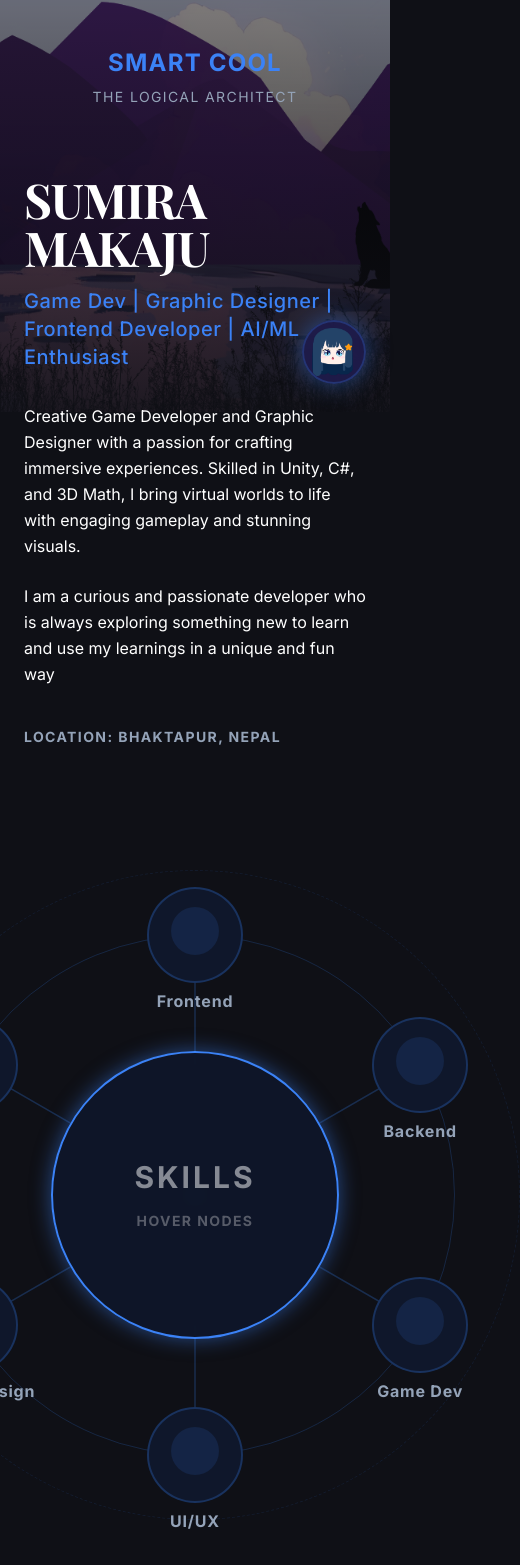
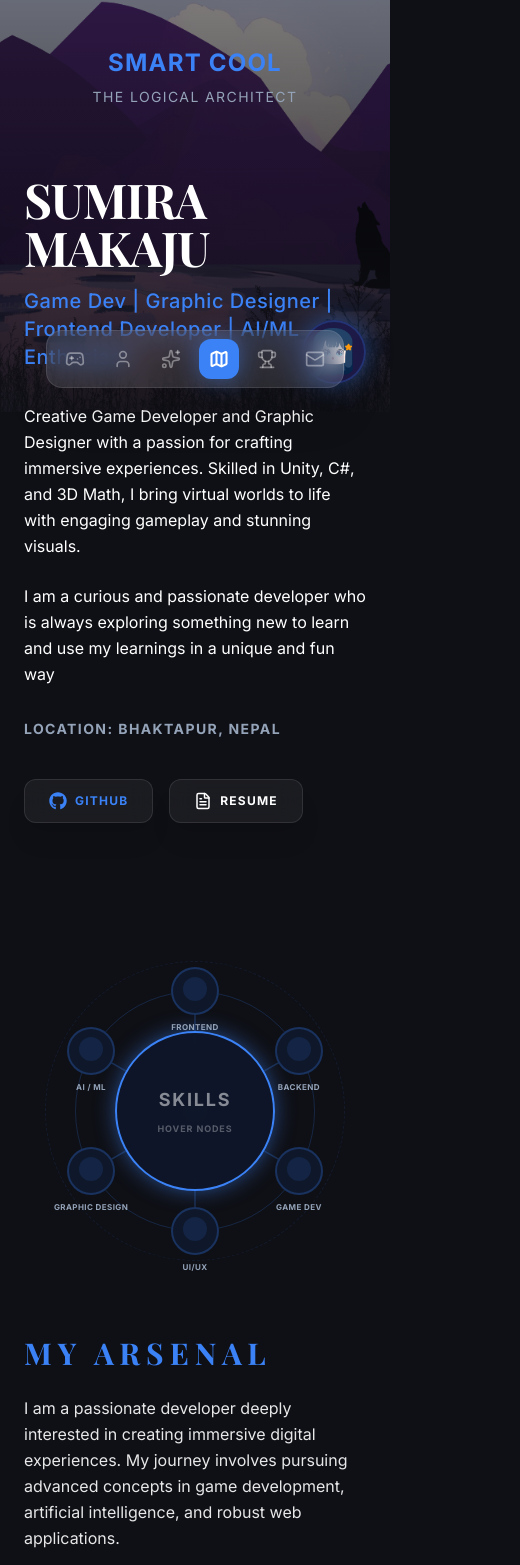
Before and after one commit to SumiraMakaju/portfolio, a Next.js app in the folder gamified-portfolio/: page / in a window 390 px wide. Shown: the part 432-1997 px from the top of the page, 520 px wide, since content can reach past the window. Built offline with nearby package versions, Linux system fonts and the light colour scheme; a web font is replaced by a local one.

Commit message:
small screen adjustments

```diff
--- a/gamified-portfolio/src/components/about/SkillTree.tsx
+++ b/gamified-portfolio/src/components/about/SkillTree.tsx
@@ -1,6 +1,6 @@
 "use client"
 
-import { useState } from "react"
+import { useState, useEffect } from "react"
 import { motion, AnimatePresence } from "framer-motion"
 import { useTheme } from "@/components/layout/ThemeProvider"
 
@@ -16,17 +16,43 @@ interface SkillTreeProps {
 export default function SkillTree({ skills }: SkillTreeProps) {
   const { theme } = useTheme()
   const [activeSkill, setActiveSkill] = useState<SkillGroup | null>(null)
+  const [mounted, setMounted] = useState(false)
+  const [dimensions, setDimensions] = useState({ radius: 120, center: 160 })
+
+  useEffect(() => {
+    const handleResize = () => {
+      if (window.innerWidth >= 1024) {
+        setDimensions({ radius: 260, center: 320 })
+      } else if (window.innerWidth >= 640) {
+        setDimensions({ radius: 180, center: 240 })
+      } else {
+        setDimensions({ radius: 120, center: 160 })
+      }
+    }
+
+    handleResize()
+    window.addEventListener("resize", handleResize)
+    setMounted(true)
+
+    return () => window.removeEventListener("resize", handleResize)
+  }, [])
 
   if (!theme) return null
+  if (!mounted) return <div className="w-full min-h-[320px] lg:min-h-[640px]" />
 
-  const radius = 260
-  const center = 320
+  const { radius, center } = dimensions
   const size = center * 2
 
   return (
-    <div className="relative flex items-center justify-center w-full" style={{ height: size, minWidth: size }}>
+    <motion.div
+      initial={{ opacity: 0 }}
+      animate={{ opacity: 1 }}
+      transition={{ duration: 0.5 }}
+      className="relative flex items-center justify-center w-full mx-auto"
+      style={{ height: size, maxWidth: size }}
+    >
       <div
-        className="absolute w-72 h-72 rounded-full flex flex-col items-center justify-center z-10 transition-all duration-500 bg-slate-900/90 backdrop-blur-md"
+        className="absolute w-40 h-40 sm:w-56 sm:h-56 lg:w-72 lg:h-72 rounded-full flex flex-col items-center justify-center z-10 transition-all duration-500 bg-slate-900/90 backdrop-blur-md"
         style={{
           border: `2px solid ${theme.primary}`,
           boxShadow: activeSkill ? `0 0 50px ${theme.glow}, inset 0 0 40px ${theme.glow}` : `0 0 20px ${theme.glow}`,
@@ -39,14 +65,14 @@ export default function SkillTree({ skills }: SkillTreeProps) {
               initial={{ opacity: 0, scale: 0.8 }}
               animate={{ opacity: 1, scale: 1 }}
               exit={{ opacity: 0, scale: 0.8 }}
-              className="text-center p-8 flex flex-col items-center justify-center w-full h-full"
+              className="text-center p-4 sm:p-6 lg:p-8 flex flex-col items-center justify-center w-full h-full"
             >
-              <h4 className="text-2xl font-bold mb-4 tracking-wider" style={{ color: theme.primary }}>
+              <h4 className="text-sm sm:text-lg lg:text-2xl font-bold mb-2 lg:mb-4 tracking-wider uppercase" style={{ color: theme.primary }}>
                 {activeSkill.category}
               </h4>
-              <div className="flex flex-wrap justify-center gap-2">
+              <div className="flex flex-wrap justify-center gap-1 sm:gap-2">
                 {activeSkill.items.map((item, i) => (
-                  <span key={i} className="text-sm leading-tight text-white/90 font-medium">
+                  <span key={i} className="text-[10px] sm:text-xs lg:text-sm leading-tight text-white/90 font-medium">
                     {item}{i < activeSkill.items.length - 1 ? ',' : ''}
                   </span>
                 ))}
@@ -60,10 +86,10 @@ export default function SkillTree({ skills }: SkillTreeProps) {
               exit={{ opacity: 0 }}
               className="text-center"
             >
-              <h4 className="text-3xl font-bold tracking-widest text-white/50 uppercase">
+              <h4 className="text-lg sm:text-2xl lg:text-3xl font-bold tracking-widest text-white/50 uppercase">
                 Skills
               </h4>
-              <p className="text-sm text-white/30 mt-4 uppercase tracking-widest font-bold">Hover Nodes</p>
+              <p className="text-[9px] sm:text-xs lg:text-sm text-white/30 mt-2 sm:mt-4 uppercase tracking-widest font-bold">Hover Nodes</p>
             </motion.div>
           )}
         </AnimatePresence>
@@ -90,7 +116,7 @@ export default function SkillTree({ skills }: SkillTreeProps) {
             </svg>
 
             <motion.button
-              className="absolute w-24 h-24 -ml-12 -mt-12 rounded-full flex flex-col items-center justify-center group z-20 outline-none bg-slate-900"
+              className="absolute w-12 h-12 sm:w-16 sm:h-16 lg:w-24 lg:h-24 -ml-6 -mt-6 sm:-ml-8 sm:-mt-8 lg:-ml-12 lg:-mt-12 rounded-full flex flex-col items-center justify-center group z-20 outline-none bg-slate-900"
               style={{
                 left: x,
                 top: y,
@@ -102,14 +128,14 @@ export default function SkillTree({ skills }: SkillTreeProps) {
               whileHover={{ scale: 1.15 }}
             >
               <div
-                className="w-12 h-12 rounded-full mb-2 transition-all duration-300"
+                className="w-6 h-6 sm:w-8 sm:h-8 lg:w-12 lg:h-12 rounded-full mb-1 lg:mb-2 transition-all duration-300"
                 style={{
                   backgroundColor: isHovered ? theme.primary : `${theme.primary}20`,
                   boxShadow: isHovered ? `0 0 20px ${theme.glow}` : 'none'
                 }}
               />
               <span
-                className="absolute -bottom-8 text-base whitespace-nowrap font-bold tracking-wider transition-colors duration-300"
+                className="absolute -bottom-5 sm:-bottom-6 lg:-bottom-8 text-[8px] sm:text-[10px] lg:text-base whitespace-nowrap font-bold tracking-wider transition-colors duration-300 uppercase"
                 style={{ color: isHovered ? theme.primary : theme.textMuted }}
               >
                 {skill.category}
@@ -127,6 +153,6 @@ export default function SkillTree({ skills }: SkillTreeProps) {
         className="absolute rounded-full border border-dashed pointer-events-none opacity-10"
         style={{ width: radius * 2.5, height: radius * 2.5, borderColor: theme.primary, animation: 'spin 60s linear infinite' }}
       />
-    </div>
+    </motion.div>
   )
 }
--- a/gamified-portfolio/src/components/home/HeroProfile.tsx
+++ b/gamified-portfolio/src/components/home/HeroProfile.tsx
@@ -5,10 +5,10 @@ import { motion, AnimatePresence } from "framer-motion"
 import { useTheme } from "@/components/layout/ThemeProvider"
 import { Expression } from "@/lib/types"
 import { characterIds, characters } from "@/lib/themes"
-import { ChevronLeft, ChevronRight } from "lucide-react"
+import { ChevronLeft, ChevronRight, Menu, FileText } from "lucide-react"
 import TypewriterText from "@/components/ui/TypewriterText"
 import { siteConfig } from "@/lib/config"
-
+import {FaGithub as Github} from "react-icons/fa"
 export default function HeroProfile() {
   const { character, setCharacter, theme } = useTheme()
   const [expression, setExpression] = useState<Expression>("default")
@@ -39,7 +39,10 @@ export default function HeroProfile() {
 
   return (
     <section id="about" className="min-h-[85vh] relative flex flex-col justify-center pt-24 pb-12 px-6 sm:px-12">
-      <div className="absolute top-0 left-0 w-full p-6 flex justify-end items-center z-20">
+      <div className="absolute top-0 left-0 w-full p-6 flex justify-between items-center z-20">
+        <button className="p-2 transition-colors hover:bg-white/5" style={{ color: theme.text }}>
+          <Menu size={28} />
+        </button>
         <button className="text-xs tracking-[0.2em] transition-colors hover:scale-105 font-bold" style={{ color: theme.primary }}>
           SIDE QUESTS
         </button>
@@ -97,7 +100,8 @@ export default function HeroProfile() {
           <h3 className="text-xl sm:text-2xl font-medium tracking-wide mb-8" style={{ color: theme.primary }}>
             {siteConfig.title}
           </h3>
-          <div className="space-y-6 mb-10">
+
+          <div className="space-y-6 mb-8">
             {siteConfig.bio.map((line, i) => (
               <motion.p
                 key={i}
@@ -111,11 +115,34 @@ export default function HeroProfile() {
               </motion.p>
             ))}
           </div>
-          <div className="flex items-center gap-2 text-sm tracking-widest uppercase font-bold" style={{ color: theme.textMuted }}>
+
+          <div className="flex items-center gap-2 text-sm tracking-widest uppercase font-bold mb-10" style={{ color: theme.textMuted }}>
             <span>LOCATION: {siteConfig.location}</span>
           </div>
+
+          <div className="flex flex-wrap gap-4">
+            <a
+              href={`https://github.com/${siteConfig.github}`}
+              target="_blank"
+              rel="noreferrer"
+              className="flex items-center gap-2 px-6 py-3 rounded-xl bg-white/5 hover:bg-white/10 border border-white/10 transition-all font-bold tracking-widest text-xs uppercase backdrop-blur-md shadow-xl"
+              style={{ color: theme.primary }}
+            >
+              <Github size={18} />
+              GitHub
+            </a>
+            <a
+              href={siteConfig.resumeUrl}
+              target="_blank"
+              rel="noreferrer"
+              className="flex items-center gap-2 px-6 py-3 rounded-xl bg-white/5 hover:bg-white/10 border border-white/10 transition-all font-bold tracking-widest text-xs uppercase text-white backdrop-blur-md shadow-xl"
+            >
+              <FileText size={18} />
+              Resume
+            </a>
+          </div>
+
         </div>
-
       </div>
     </section>
   )
--- a/gamified-portfolio/src/components/layout/SideNav.tsx
+++ b/gamified-portfolio/src/components/layout/SideNav.tsx
@@ -45,8 +45,8 @@ export default function SideNav() {
   if (!theme) return null
 
   return (
-    <nav className="fixed left-0 top-0 h-full z-50 flex flex-col justify-center px-4 md:px-8 pointer-events-none hidden sm:flex">
-      <div className="flex flex-col gap-8 p-4 rounded-3xl bg-white/5 backdrop-blur-md border border-white/10 pointer-events-auto shadow-2xl">
+    <nav className="fixed bottom-6 left-0 w-full lg:bottom-auto lg:top-0 lg:h-full lg:w-auto z-50 flex flex-row lg:flex-col justify-center items-center px-4 lg:px-8 pointer-events-none">
+      <div className="flex flex-row lg:flex-col gap-2 sm:gap-4 lg:gap-8 p-2 sm:p-3 lg:p-4 rounded-2xl lg:rounded-3xl bg-white/10 backdrop-blur-md border border-white/10 pointer-events-auto shadow-2xl">
         {navItems.map((item) => {
           const Icon = item.icon
           const isActive = activeSection === item.id
@@ -55,16 +55,16 @@ export default function SideNav() {
             <button
               key={item.id}
               onClick={() => scrollTo(item.id)}
-              className="relative group p-4 rounded-2xl transition-all duration-300"
+              className="relative group p-2.5 sm:p-3 lg:p-4 rounded-xl lg:rounded-2xl transition-all duration-300"
               style={{
                 backgroundColor: isActive ? theme.primary : "transparent",
                 color: isActive ? "#ffffff" : "rgba(255,255,255,0.4)",
                 boxShadow: isActive ? `0 0 25px ${theme.glow}` : "none"
               }}
             >
-              <Icon size={26} strokeWidth={isActive ? 2.5 : 2} />
+              <Icon className="w-5 h-5 lg:w-6 lg:h-6" strokeWidth={isActive ? 2.5 : 2} />
 
-              <div className="absolute left-full ml-5 px-4 py-2 rounded-xl bg-black/80 backdrop-blur-md text-white text-xs font-bold tracking-widest uppercase opacity-0 group-hover:opacity-100 transition-opacity pointer-events-none border border-white/10 whitespace-nowrap">
+              <div className="absolute bottom-full mb-4 left-1/2 -translate-x-1/2 lg:bottom-auto lg:mb-0 lg:left-full lg:ml-5 lg:translate-x-0 px-3 py-1.5 lg:px-4 lg:py-2 rounded-lg lg:rounded-xl bg-black/80 backdrop-blur-md text-white text-[10px] lg:text-xs font-bold tracking-widest uppercase opacity-0 group-hover:opacity-100 transition-opacity pointer-events-none border border-white/10 whitespace-nowrap">
                 {item.label}
               </div>
             </button>
```
